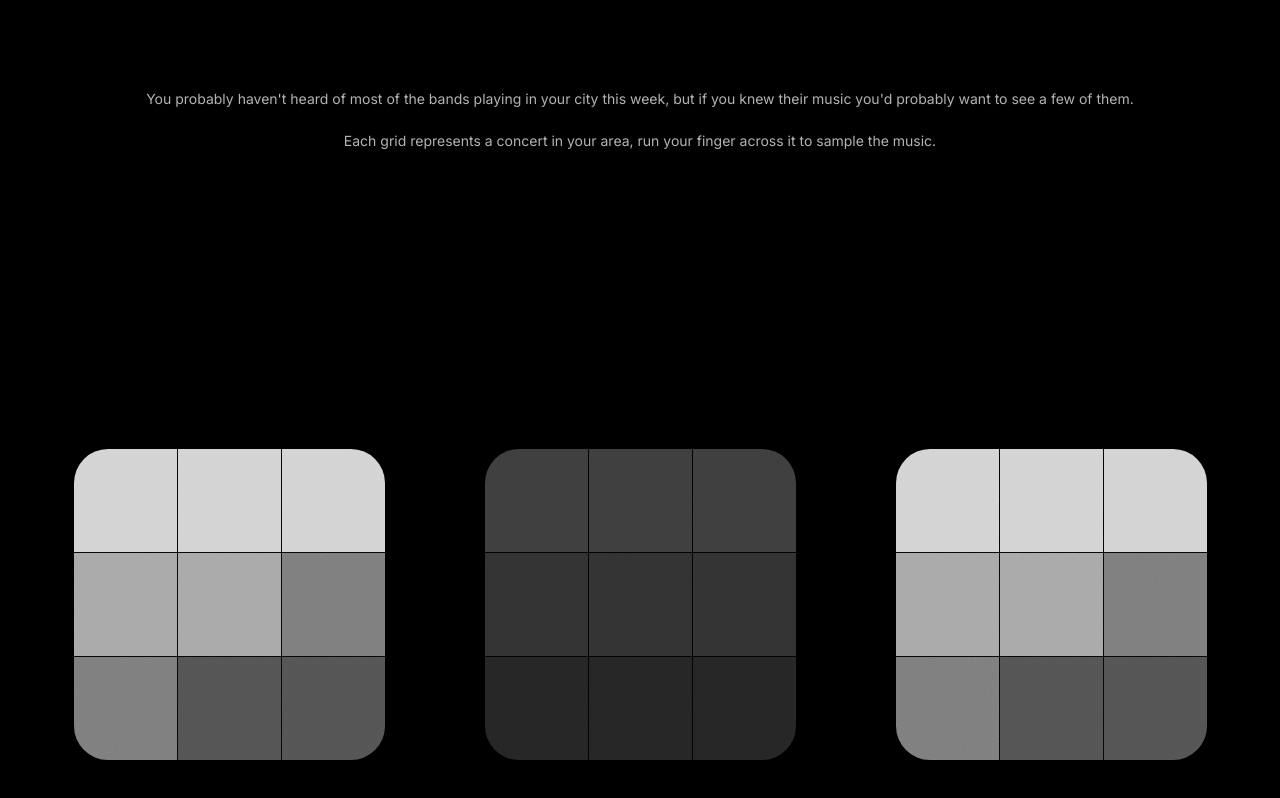
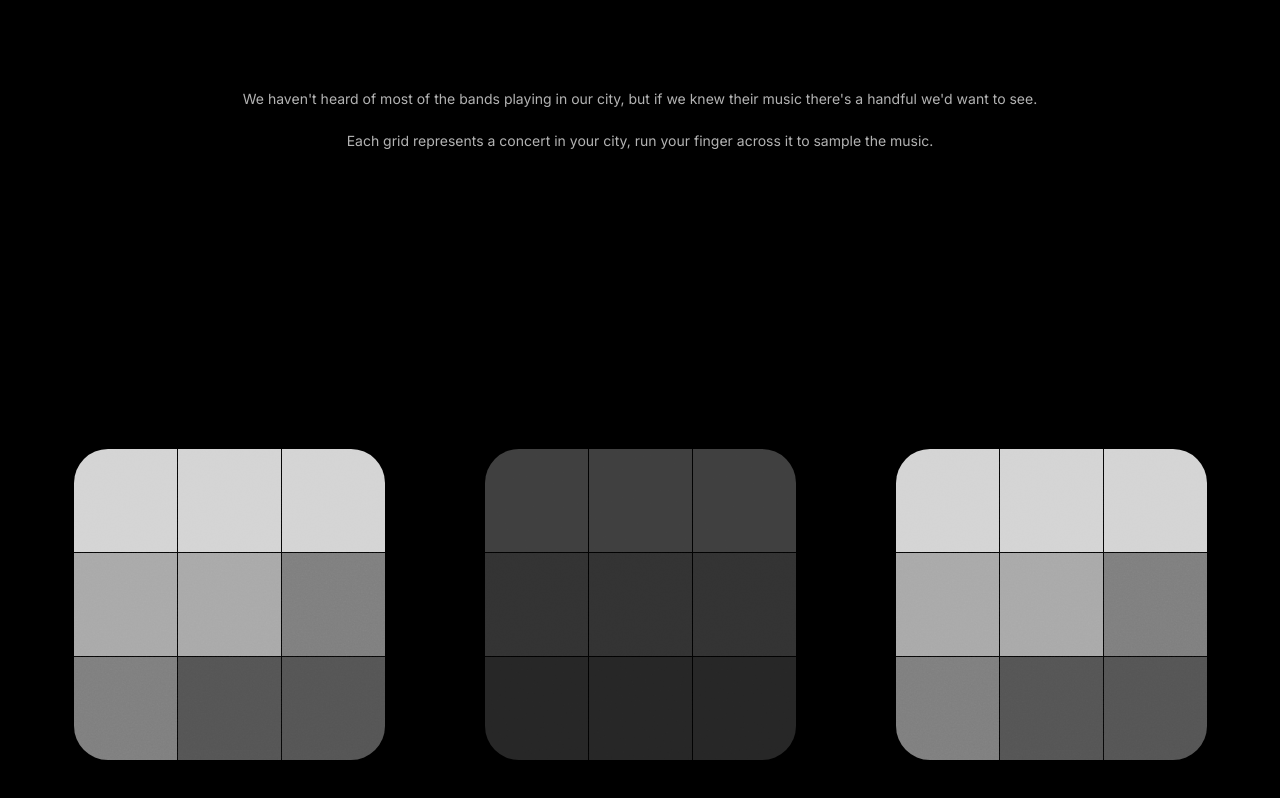
Before and after one commit to danielnaca/concerts, a Next.js app: page / in a window 1280 px wide. Built offline with nearby package versions, Linux system fonts and the light colour scheme.

Commit message:
Update intro copy
Co-Authored-By: Claude Sonnet 4.6 <noreply@anthropic.com>

```diff
--- a/components/ConcertView.tsx
+++ b/components/ConcertView.tsx
@@ -305,7 +305,7 @@ export default function ConcertView({ concerts }: { concerts: Concert[] }) {
         style={{ top: 88, zIndex: 20, opacity: hasInteracted ? 0 : 1, transition: 'opacity 0.6s ease' }}
       >
         <p style={{ color: 'rgba(255,255,255,0.7)', fontSize: 14, lineHeight: 1.5, textAlign: 'center' }}>
-          You probably haven't heard of most of the bands playing in your city this week, but if you knew their music you'd probably want to see a few of them.<br /><br />Each grid represents a concert in your area, run your finger across it to sample the music.
+          We haven't heard of most of the bands playing in our city, but if we knew their music there's a handful we'd want to see.<br /><br />Each grid represents a concert in your city, run your finger across it to sample the music.
         </p>
       </div>
       {/* Top-right tap target to reveal commit info */}
```
